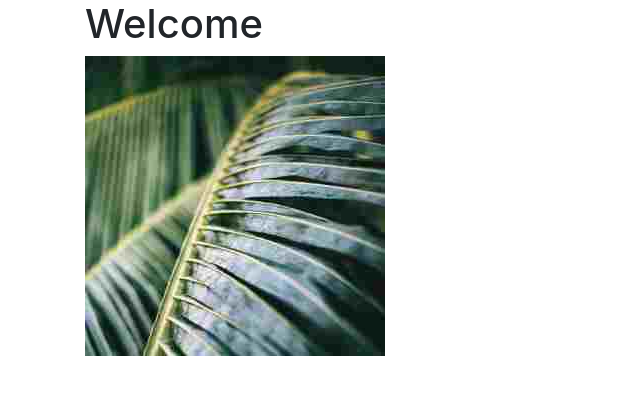
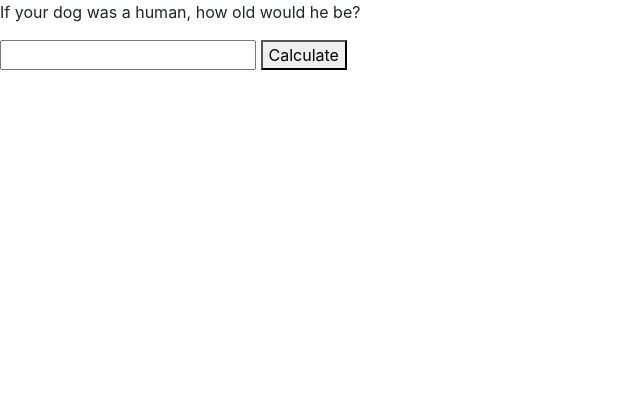
Before and after one commit to katiestapleton/dog-age, a plain HTML site: page index.html in a window 1280 px wide. Shown: the whole page, without its empty margins (0-640 px from the left). Drawn offline with nearby package versions, Linux system fonts and the light colour scheme.

Commit message:
Wrote the whole thing!

```diff
--- a/index.html
+++ b/index.html
@@ -13,15 +13,11 @@
 </head>
 
 <body>
-    <!-- 1x1 Bootstrap grid with responsive image-->
-    <header class="container">
-        <div class="row">
-            <div class="col-12">
-                <h1>Welcome</h1>
-                <img class="img-fluid" src="img/plant.jpg" alt="Photo of a plant" />
-            </div>
-        </div>
-    </header>
+    <p>If your dog was a human, how old would he be?
+        </p>
+    <input id="dogYearsInput" type="text">
+    <button id="calculate" type="button" onclick="toHumanYears()">Calculate</button>
+    <p id="output"></p>
     <!-- load main.js -->
     <script src="js/main.js"></script>
 </body>
--- a/js/main.js
+++ b/js/main.js
@@ -1 +1,13 @@
-/* JS GOES HERE */
+function toHumanYears() {
+    let dogAge = document.getElementById("dogYearsInput").value;
+    let humanAge = dogAge * 7;
+    let lifeStage;
+    if (humanAge > 18) {
+        lifeStage = "an adult";
+    }
+    else {
+        lifeStage = "a pup";
+    }
+    let outputString = "In human years your dog is " + humanAge + " years old and is considered " + lifeStage + ".";
+    document.getElementById("output").innerHTML = outputString;
+}
```
Also changed, not shown: 1 other file.
